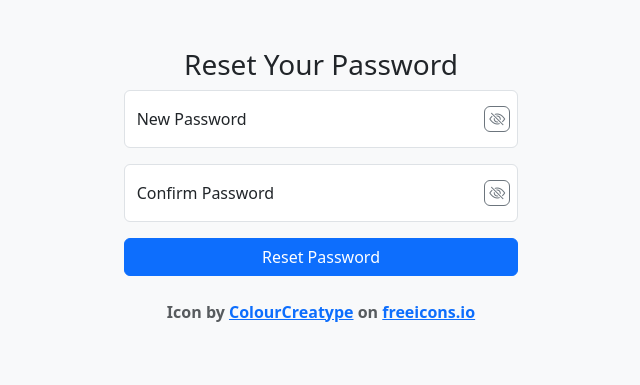
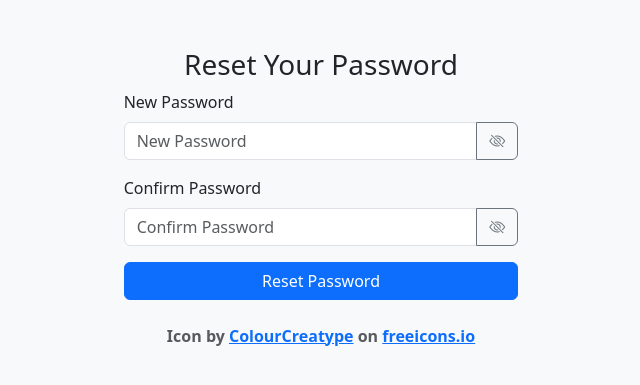
Before and after one commit to ChaitanyaShah21/Woofer, a Flask app: template templates/reset_password.html in a window 1280 px wide. Shown: the top 385 px of the page, without its empty margins (319-959 px from the left). Run offline with Flask 3, Linux system fonts and the light colour scheme; the template is opened without the code that fills it, so the values that code supplies are empty.

Commit message:
switche from form floating to input group class to hopefully fix bu

```diff
--- a/templates/reset_password.html
+++ b/templates/reset_password.html
@@ -20,50 +20,44 @@
 
 <form method="post" class="needs-validation" novalidate>
 
-    <!-- 🔐 New Password FIRST -->
-    <div class="form-floating position-relative mb-3">
+    <!-- 🔐 New Password -->
+    <div class="mb-3">
+        <label for="newPassword" class="form-label">New Password</label>
+        <div class="input-group">
             <input type="password"
                 class="form-control {% if error %}is-invalid{% elif request.method == 'POST' %}is-valid{% endif %}"
                 id="newPassword"
                 name="new_password"
                 placeholder="New Password">
-        <label for="newPassword">New Password</label>
-
-        <!-- 👁 Toggle Button -->
-        <button type="button"
-                class="btn btn-outline-secondary position-absolute top-50 end-0 translate-middle-y me-2 py-0 px-1 toggle-password"
-                data-target="newPassword">
+            <button class="btn btn-outline-secondary toggle-password" type="button" data-target="newPassword">
             <i class="bi bi-eye-slash"></i>
             </button>
-
             {% if error %}
-            <div class="invalid-feedback">
+            <div class="invalid-feedback d-block">
                 {{ error }}
             </div>
             {% endif %}
         </div>
+    </div>
 
-    <!-- 🔁 Confirm Password SECOND -->
-    <div class="form-floating position-relative mb-3">
+    <!-- 🔁 Confirm Password -->
+    <div class="mb-3">
+        <label for="confirmPassword" class="form-label">Confirm Password</label>
+        <div class="input-group">
             <input type="password"
                 class="form-control {% if confirm_error %}is-invalid{% elif request.method == 'POST' %}is-valid{% endif %}"
                 id="confirmPassword"
                 name="confirm_password"
                 placeholder="Confirm Password">
-        <label for="confirmPassword">Confirm Password</label>
-
-    <!-- 👁 Toggle Button -->
-        <button type="button"
-            class="btn btn-outline-secondary position-absolute top-50 end-0 translate-middle-y me-2 py-0 px-1 toggle-password"
-            data-target="confirmPassword">
+            <button class="btn btn-outline-secondary toggle-password" type="button" data-target="confirmPassword">
             <i class="bi bi-eye-slash"></i>
             </button>
-
             {% if confirm_error %}
-            <div class="invalid-feedback">
+            <div class="invalid-feedback d-block">
                 {{ confirm_error }}
             </div>
             {% endif %}
+        </div>
     </div>
     <div class="d-grid mt-3">
       <button type="submit" class="btn btn-primary">Reset Password</button>
```
Lines whose indentation alone changed are shown as unchanged.
